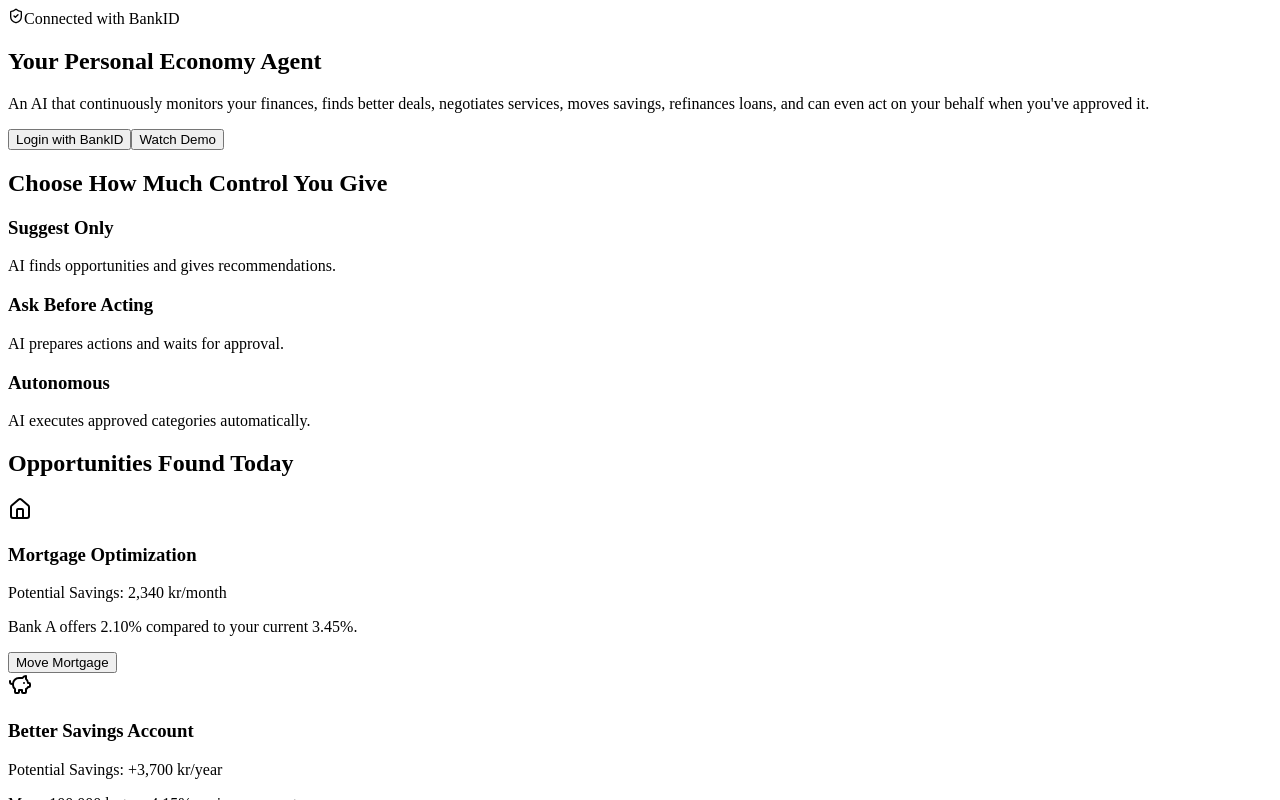
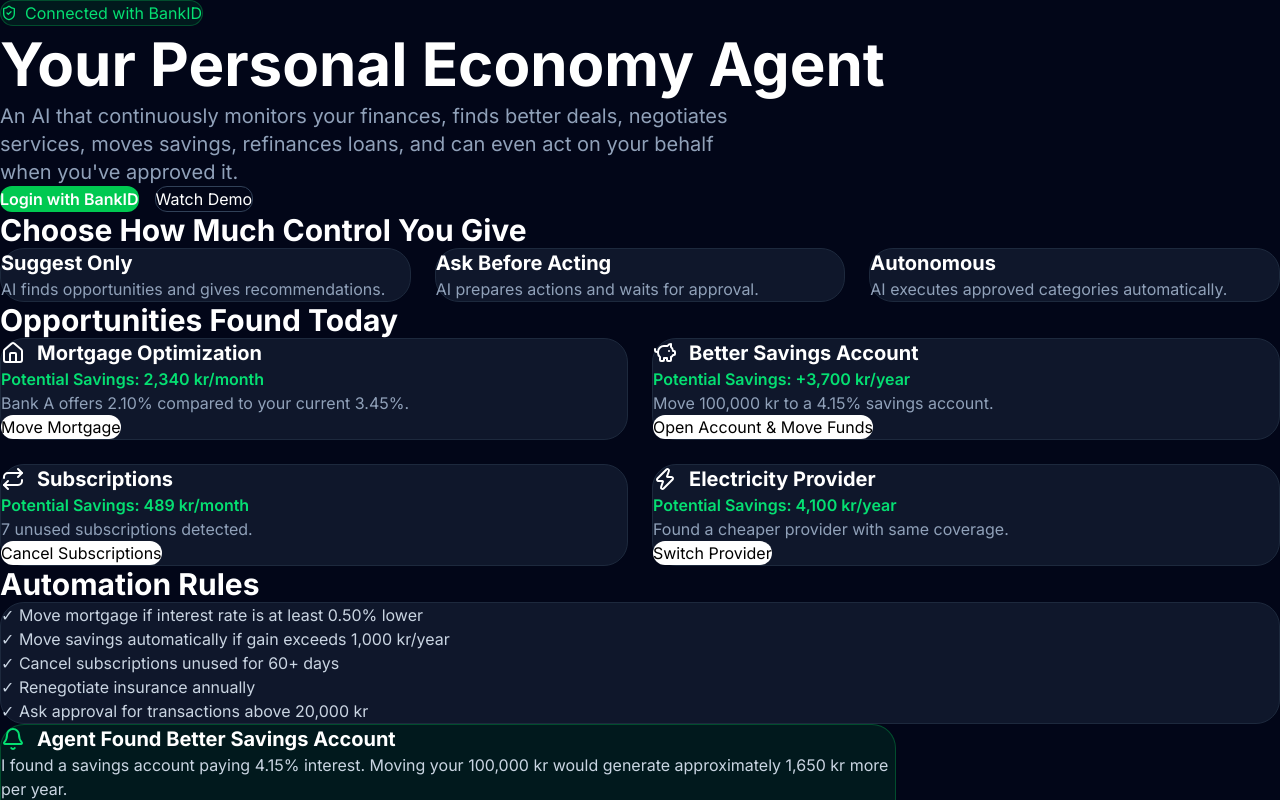
Before and after one commit to 3vlig/kronokollen-page, a Next.js app: page / in a window 1280 px wide. Shown: the top 800 px of the page. Built offline with nearby package versions, Linux system fonts and the light colour scheme.

Commit message:
layout/css

```diff
--- /dev/null
+++ b/app/globals.css
@@ -0,0 +1,190 @@
+@import "tailwindcss";
+
+:root {
+  --background: #020617;
+  --foreground: #f8fafc;
+
+  --card: #0f172a;
+  --card-border: #1e293b;
+
+  --primary: #22c55e;
+  --primary-hover: #16a34a;
+
+  --muted: #94a3b8;
+
+  --radius: 1.5rem;
+}
+
+* {
+  box-sizing: border-box;
+  margin: 0;
+  padding: 0;
+}
+
+html {
+  scroll-behavior: smooth;
+}
+
+body {
+  background: radial-gradient(
+      circle at top,
+      rgba(34, 197, 94, 0.08),
+      transparent 35%
+    ),
+    var(--background);
+
+  color: var(--foreground);
+
+  font-family: var(--font-inter), sans-serif;
+
+  min-height: 100vh;
+  overflow-x: hidden;
+}
+
+::selection {
+  background: rgba(34, 197, 94, 0.3);
+  color: white;
+}
+
+button {
+  cursor: pointer;
+  transition: all 0.2s ease;
+}
+
+button:active {
+  transform: scale(0.98);
+}
+
+.card {
+  background: var(--card);
+  border: 1px solid var(--card-border);
+  border-radius: var(--radius);
+}
+
+.glass {
+  backdrop-filter: blur(12px);
+  background: rgba(15, 23, 42, 0.7);
+  border: 1px solid rgba(255, 255, 255, 0.05);
+}
+
+.gradient-border {
+  position: relative;
+}
+
+.gradient-border::before {
+  content: "";
+  position: absolute;
+  inset: 0;
+
+  padding: 1px;
+  border-radius: inherit;
+
+  background: linear-gradient(
+    135deg,
+    rgba(34, 197, 94, 0.5),
+    rgba(59, 130, 246, 0.3)
+  );
+
+  -webkit-mask:
+    linear-gradient(#fff 0 0) content-box,
+    linear-gradient(#fff 0 0);
+
+  mask:
+    linear-gradient(#fff 0 0) content-box,
+    linear-gradient(#fff 0 0);
+
+  -webkit-mask-composite: xor;
+  mask-composite: exclude;
+}
+
+.hero-glow {
+  position: absolute;
+  width: 700px;
+  height: 700px;
+  background: rgba(34, 197, 94, 0.08);
+  filter: blur(120px);
+  border-radius: 9999px;
+  top: -300px;
+  left: 50%;
+  transform: translateX(-50%);
+  pointer-events: none;
+}
+
+.grid-pattern {
+  background-image:
+    linear-gradient(
+      rgba(255, 255, 255, 0.03) 1px,
+      transparent 1px
+    ),
+    linear-gradient(
+      90deg,
+      rgba(255, 255, 255, 0.03) 1px,
+      transparent 1px
+    );
+
+  background-size: 40px 40px;
+}
+
+.text-gradient {
+  background: linear-gradient(
+    90deg,
+    #ffffff,
+    #22c55e
+  );
+
+  -webkit-background-clip: text;
+  -webkit-text-fill-color: transparent;
+}
+
+.animate-float {
+  animation: float 6s ease-in-out infinite;
+}
+
+.animate-pulse-green {
+  animation: pulseGreen 2s infinite;
+}
+
+@keyframes float {
+  0% {
+    transform: translateY(0px);
+  }
+
+  50% {
+    transform: translateY(-10px);
+  }
+
+  100% {
+    transform: translateY(0px);
+  }
+}
+
+@keyframes pulseGreen {
+  0% {
+    box-shadow: 0 0 0 0 rgba(34, 197, 94, 0.5);
+  }
+
+  70% {
+    box-shadow: 0 0 0 14px rgba(34, 197, 94, 0);
+  }
+
+  100% {
+    box-shadow: 0 0 0 0 rgba(34, 197, 94, 0);
+  }
+}
+
+::-webkit-scrollbar {
+  width: 10px;
+}
+
+::-webkit-scrollbar-track {
+  background: #020617;
+}
+
+::-webkit-scrollbar-thumb {
+  background: #1e293b;
+  border-radius: 999px;
+}
+
+::-webkit-scrollbar-thumb:hover {
+  background: #334155;
+}
--- /dev/null
+++ b/app/layout.tsx
@@ -0,0 +1,28 @@
+import "./globals.css";
+import type { Metadata } from "next";
+import { Inter } from "next/font/google";
+
+const inter = Inter({
+  subsets: ["latin"],
+  variable: "--font-inter",
+});
+
+export const metadata: Metadata = {
+  title: "Economy Agent",
+  description:
+    "AI-powered personal economy agent that optimizes savings, mortgages, subscriptions, loans and financial products.",
+};
+
+export default function RootLayout({
+  children,
+}: {
+  children: React.ReactNode;
+}) {
+  return (
+    <html lang="en" suppressHydrationWarning>
+      <body className={`${inter.variable} antialiased`}>
+        {children}
+      </body>
+    </html>
+  );
+}
```
